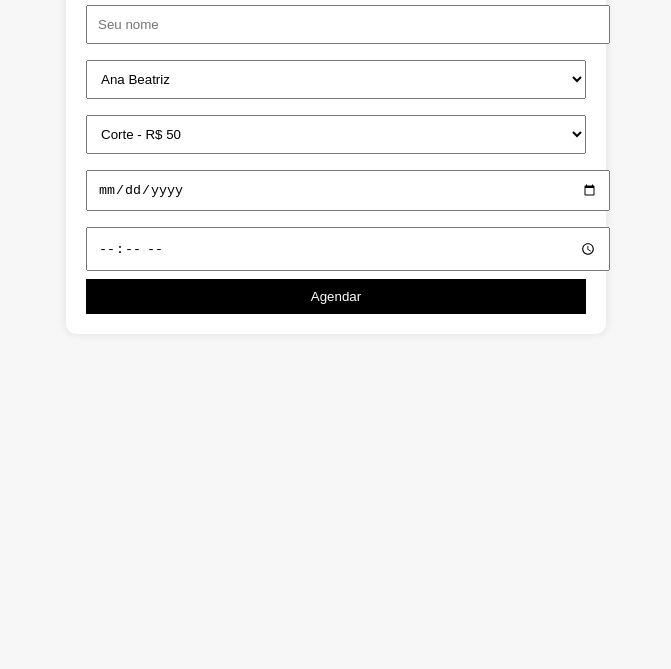
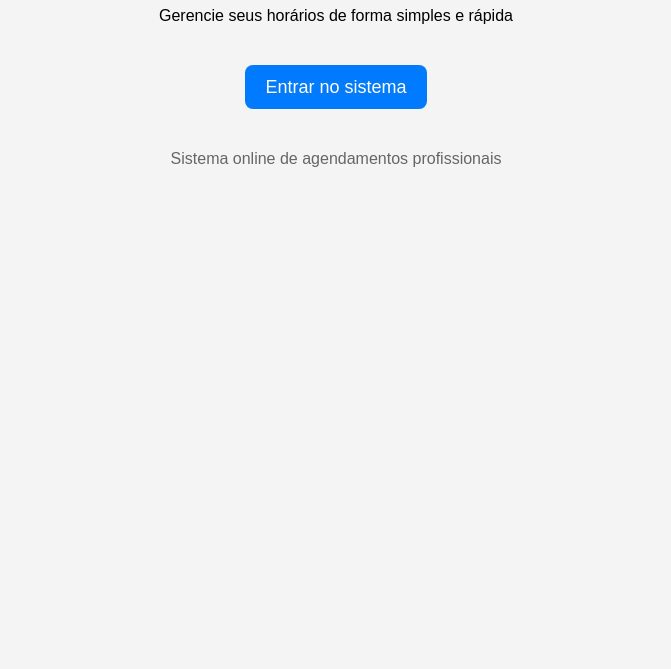
Before and after one commit to romaurocruz2-lang/mauro, a website: page public/index.html in a window 1280 px wide. Shown: the part 131-800 px from the top of the page, without its empty margins (304-975 px from the left). Drawn offline with Linux system fonts and the light colour scheme.

Commit message:
Update index.html

```diff
--- a/public/index.html
+++ b/public/index.html
@@ -1,97 +1,34 @@
 <!DOCTYPE html>
-<html>
+<html lang="pt-br">
 <head>
-  <title>Salão de Beleza</title>
-  <style>
-    body {
-      font-family: Arial;
-      background: #f7f7f7;
-      padding: 20px;
-    }
+  <meta charset="UTF-8">
+  <title>Sistema de Agendamento</title>
+</head>
 
-    .box {
-      background: white;
-      padding: 20px;
-      border-radius: 10px;
-      max-width: 500px;
-      margin: auto;
-      box-shadow: 0 0 10px rgba(0,0,0,0.1);
-    }
+<body style="font-family: Arial; text-align:center; background:#f4f4f4; padding:50px;">
 
-    h1 {
-      text-align: center;
-    }
+  <h1>Bem-vindo ao Sistema de Agendamento</h1>
 
-    input, select {
-      width: 100%;
-      padding: 10px;
-      margin: 8px 0;
-    }
+  <p>Gerencie seus horários de forma simples e rápida</p>
 
-    button {
-      width: 100%;
-      padding: 10px;
-      background: black;
-      color: white;
-      border: none;
-      cursor: pointer;
-    }
+  <br><br>
 
-    button:hover {
-      background: #333;
-    }
-  </style>
-</head>
-<body>
+  <a href="/login.html" style="
+    background:#007bff;
+    color:white;
+    padding:12px 20px;
+    text-decoration:none;
+    border-radius:8px;
+    font-size:18px;
+  ">
+    Entrar no sistema
+  </a>
 
-<div class="box">
-  <h1>Agendamento Salão</h1>
+  <br><br><br>
 
-  <form id="form">
-
-    <input id="nome" placeholder="Seu nome" required>
-
-    <select id="profissional">
-      <option>Ana Beatriz</option>
-      <option>Juliana Santos</option>
-      <option>Mariana Lima</option>
-      <option>Camila Rocha</option>
-      <option>Larissa Alves</option>
-    </select>
-
-    <select id="servico">
-      <option>Corte - R$ 50</option>
-      <option>Escova - R$ 40</option>
-      <option>Hidratação - R$ 60</option>
-      <option>Finalização - R$ 30</option>
-    </select>
-
-    <input id="data" type="date" required>
-    <input id="horario" type="time" required>
-
-    <button type="submit">Agendar</button>
-  </form>
-</div>
-
-<script>
-document.getElementById("form").addEventListener("submit", async (e) => {
-  e.preventDefault();
-
-  await fetch("/agendar", {
-    method: "POST",
-    headers: {"Content-Type":"application/json"},
-    body: JSON.stringify({
-      nome: nome.value,
-      profissional: profissional.value,
-      servico: servico.value,
-      data: data.value,
-      horario: horario.value
-    })
-  });
-
-  alert("Agendamento realizado com sucesso!");
-});
-</script>
+  <p style="color:#666;">
+    Sistema online de agendamentos profissionais
+  </p>
 
 </body>
 </html>
```
